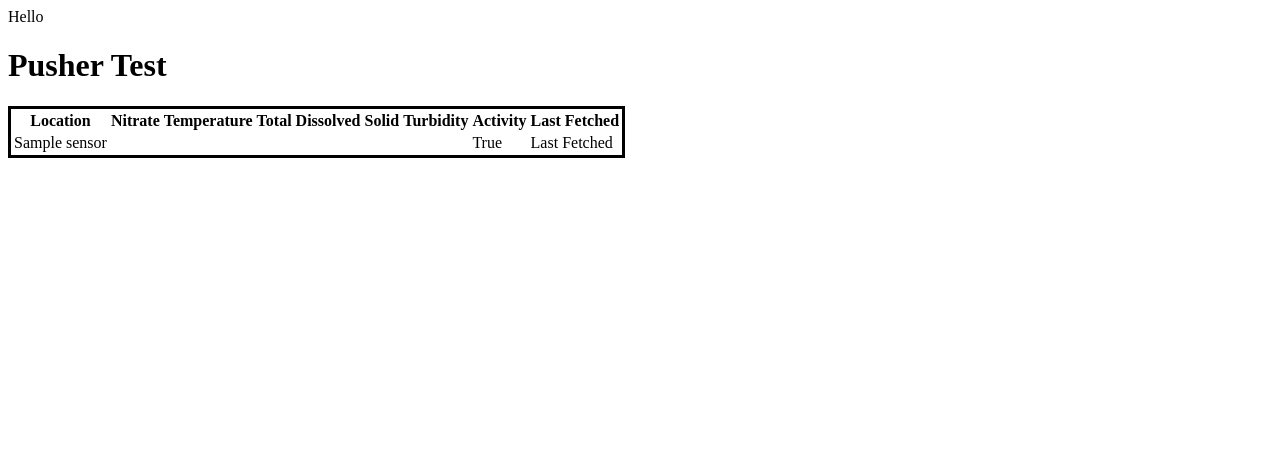
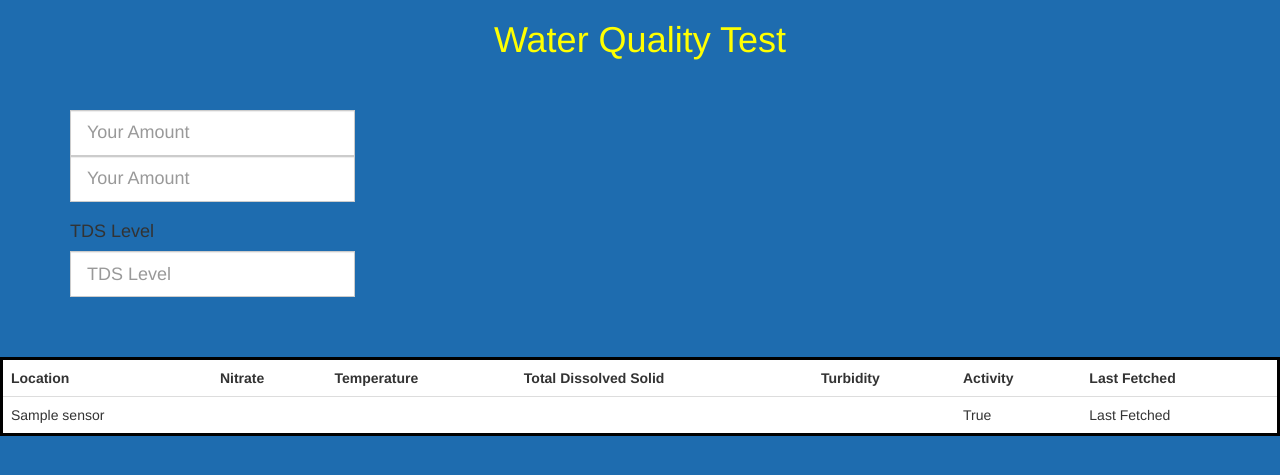
Before and after one commit to ayushganguli1769/water, a Django app: page /home_data/ in a window 1280 px wide. Shown: the top 475 px of the page. Run offline with Django 3.2, Linux system fonts and the light colour scheme; tables that the repository leaves empty hold one stand-in row (values such as "Sample post"); some libraries are stand-ins or nearby versions.

Commit message:
random_before_judge

```diff
--- a/templates/home_data.html
+++ b/templates/home_data.html
@@ -1,6 +1,14 @@
 <!DOCTYPE html>
 <head>
   <title>Home Data</title>
+  <style>
+    .bgcol {
+      background: #1e6cafff;
+    }
+    .f {
+      font-size: 18px;
+    }
+  </style>
   <script src="https://js.pusher.com/5.1/pusher.min.js"></script>
   <script>
 
@@ -29,12 +37,68 @@
     });
     {% endfor %}
   </script>
+  <meta charset="utf-8">
+  <meta name="viewport" content="width=device-width, initial-scale=1">
+  <link rel="stylesheet" href="https://maxcdn.bootstrapcdn.com/bootstrap/3.4.1/css/bootstrap.min.css">
+  <script src="https://ajax.googleapis.com/ajax/libs/jquery/3.4.1/jquery.min.js"></script>
+  <script src="https://maxcdn.bootstrapcdn.com/bootstrap/3.4.1/js/bootstrap.min.js"></script>
 </head>
-<body>
+<body class="bgcol">
 
-  <div id="my_div">Hello</div>
-  <h1>Pusher Test</h1>
-  <table style="border: 3px black solid;">
+  <h1 class="text-center" style="color:yellow">Water Quality Test</h1>
+  <br/>
+  <br/>
+  <form class="container">
+    <!-- <h1>Aryan</h1>
+      <div class="form-row justify-content-center">
+          <div class="form-group col-md-3">
+              <div class="input-group mx-auto mb-3">
+                  <div class="input-group-prepend">
+                      <button class="btn btn-primary" type="submit" name="action" value="<"><span class="ti-arrow-circle-left"></span></button>
+                  </div>
+                  <input class="form-control" type="text" size="2" name="listeanzahl" value="10" style="text-align:center">
+                  <div class="input-group-append">
+                      <button class="btn btn-primary" type="submit" name="action" value=">"><span class="ti-arrow-circle-right"></span></button>
+                  </div>
+              </div>
+          </div>
+      </div> -->
+
+      <!-- <div class="form-row">
+          <div class="form-group col-md-3 mx-auto">
+              <div class="input-group mb-3">
+                  <div class="input-group-prepend">
+                      <button class="btn btn-primary" type="submit" name="action" value="<"><span class="ti-arrow-circle-left"></span></button>
+                  </div>
+                  <input class="form-control" type="text" size="2" name="listeanzahl" value="10" style="text-align:center">
+                  <div class="input-group-append">
+                      <button class="btn btn-primary" type="submit" name="action" value=">"><span class="ti-arrow-circle-right"></span></button>
+                  </div>
+              </div>
+          </div>
+      </div> -->
+
+      <div class="form-row">
+          <div class="input-group input-group-lg col-md-3 mx-auto">
+              <input type="text" class="form-control" placeholder="Your Amount" aria-describedby="basic-addon1">
+          </div>
+      </div>
+      <div class="form-row">
+          <div class="input-group input-group-lg col-md-3 mx-auto">
+              <input type="text" class="form-control" placeholder="Your Amount" aria-describedby="basic-addon1">
+          </div>
+      </div>
+      <div class="form-row">
+        <h1 class="f">TDS Level</h1>
+          <div class="input-group input-group-lg col-md-3 mx-auto">
+              <input type="text" class="form-control" placeholder="TDS Level" aria-describedby="basic-addon1">
+          </div>
+      </div>
+
+  </form>
+  <br/><br/><br/>
+  <div class="table-responsive">
+  <table class="table table-hover" style="border: 3px black solid;background: white;">
       <tr>
       <th>Location</th>
       <th>Nitrate</th>
@@ -58,4 +122,5 @@
     {% endfor %}
 
   </table>
+</div>
 </body>
--- a/water/settings.py
+++ b/water/settings.py
@@ -79,7 +79,7 @@
 DATABASES = {
     'default': {
         'ENGINE': 'django.db.backends.postgresql',
-        'NAME': 'robo3',
+        'NAME': 'robox',
         'USER' : 'postgres',
         'PASSWORD': '1234',
         'HOST' : 'localhost',
```
Also changed, not shown: templates/main_page.html (+5 -3 lines).
